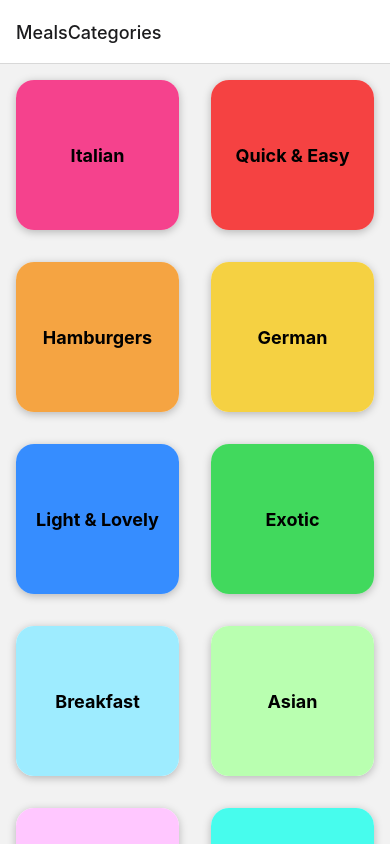
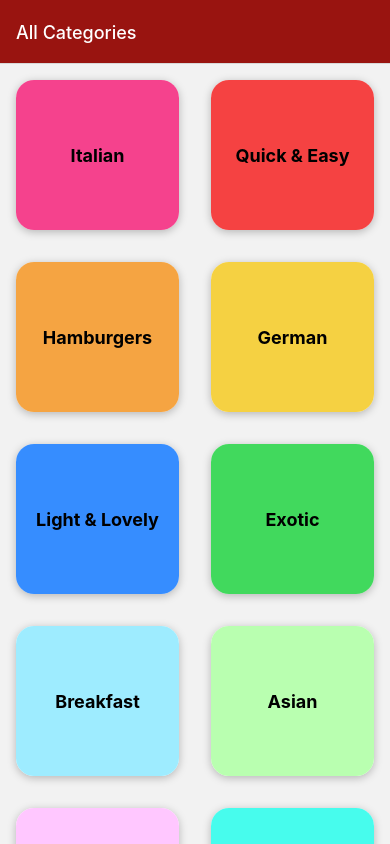
Before and after one commit to jsdydaktyk/gr-1-RN_restauracja, a React Native app in the folder Restauracja/: screen / in a window 390 px wide. Built offline with nearby package versions, Linux system fonts and the light colour scheme.

Commit message:
Add style to creen

```diff
--- a/Restauracja/App.js
+++ b/Restauracja/App.js
@@ -12,10 +12,28 @@ export default function App() {
     <>
       <StatusBar style="dark"/>
       <NavigationContainer>
-        <Stack.Navigator>
+        <Stack.Navigator
+          screenOptions={{
+            constStyle: {backgroundColor: '#3f2f'},
+            headerStyle: {backgroudColor: '#991410'},
+            headerTintColor: "white"
+          }}
+        >
 
-        <Stack.Screen name="MealsCategories" component={CategoriesScreen} />
-        <Stack.Screen name="MealsOverview" component={MealsOverviewScreen} />
+        <Stack.Screen name="MealsCategories"
+                      component={CategoriesScreen}
+                      options={{
+                        title: "All Categories",
+                        headerStyle:{
+                          backgroundColor: '#991410'
+                        },
+
+                      }
+
+                    }
+                      />
+        <Stack.Screen name="MealsOverview"
+                      component={MealsOverviewScreen} />
 
         </Stack.Navigator>
       </NavigationContainer>
```
